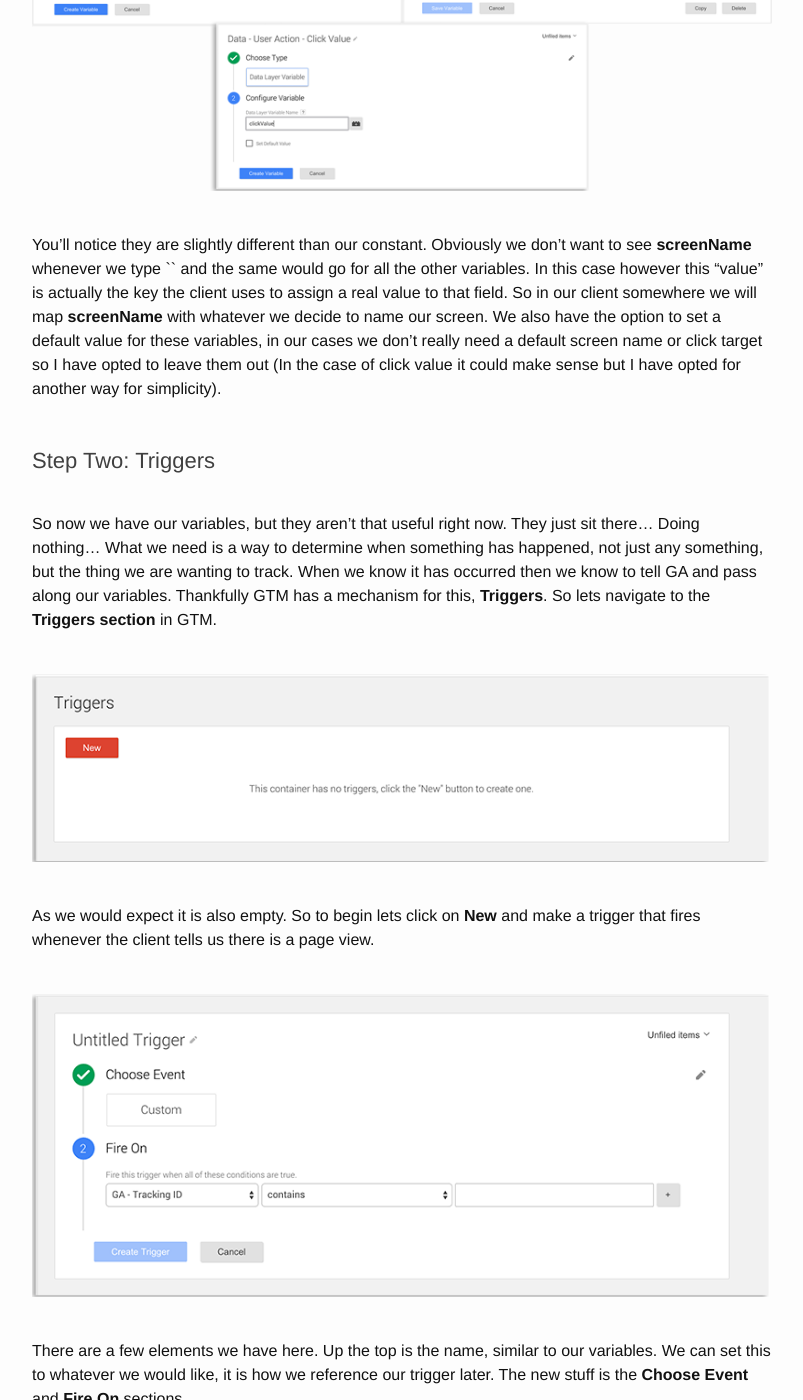
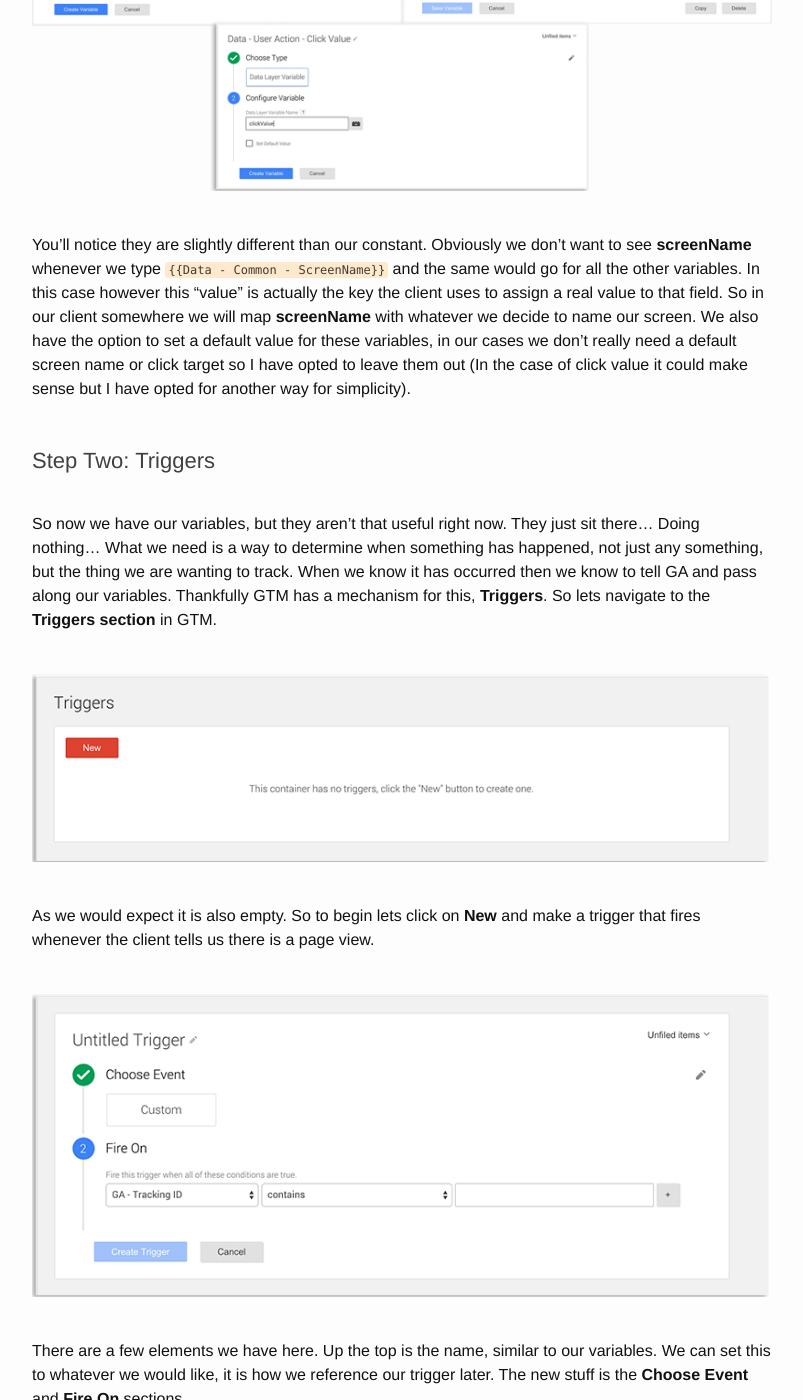
Before and after one commit to cplain/cplain.github.io, a Jekyll site: the page built from _posts/2015-09-21-google-tag-manager.markdown, in a window 1280 px wide and 1400 px high, scrolled down 14804 px. Shown: the whole window, without its empty margins (238-1041 px from the left). Built offline with Jekyll 4.4.1, drawn with Linux system fonts in a browser that asks for light colours; some of the changed text lies outside the part shown.

Commit message:
Fixed markdown syntax for code blocks

````diff
--- a/_posts/2015-09-21-google-tag-manager.markdown
+++ b/_posts/2015-09-21-google-tag-manager.markdown
@@ -15,9 +15,9 @@
 
 &nbsp;
 
-```
+~~~
 Note: During the course of this article I will be showing real ids and values, this is to help you see what values are important and where they go. They will all be long deleted before you read them.
-```
+~~~
 
 &nbsp;
 
@@ -37,9 +37,9 @@
 
 &nbsp;
 
-```
+~~~
 Tip: If you only want a limited set of tracking to start, build the clients to track everything within reason. Then you can limit the tracking at the GTM layer. Which means GTM can be changed to send it through when people inevitably change their minds. No code changes or client launches required!
-```
+~~~
 
 &nbsp;
 
@@ -55,9 +55,9 @@
 
 &nbsp;
 
-```
+~~~
 Just repeating myself: This section will be an overview, my aim here is to show you what everything looks like and what to expect. We will go into more depth later in the context of setting up some tracking in an example client.
-```
+~~~
 
 &nbsp;
 
@@ -72,12 +72,12 @@
 
 &nbsp;
 
-```
+~~~
 The exact update logic is:
 WHEN a client is launched
 IF it has been more than 24 hours since the list time it checked
 THEN check and update the container
-```
+~~~
 
 &nbsp;
 
@@ -131,9 +131,9 @@
 
 &nbsp;
 
-```
+~~~
 Search, Overview and Folders are not relevant to the content of this article, they are a discussion for another time.
-```
+~~~
 
 &nbsp;
 
@@ -167,9 +167,9 @@
 
 &nbsp;
 
-```
+~~~
 A quick note on talking to GA in real-time: A real-time event is visible in GA for 30 minutes before it leaves. After that 30 minutes the event is not viewable until 24 hours later when it appears as part of the daily reports and figures. This is just how GA works as it needs to run processing etc on all the daily figures to generate meaningful reports and statistics.
-```
+~~~
 
 &nbsp;
 
@@ -208,9 +208,9 @@
 
 &nbsp;
 
-```
+~~~
 While you definitely can have one GTM container that handles multiple clients (of the same platform), it is generally considered poor practice. You most likely never want a single out of the box analytics experience. If you have two apps that are very similar consider copying the container (I will discuss how to do this later) and making modifications per specific client.
-```
+~~~
 
 &nbsp;
 
@@ -366,7 +366,7 @@
 
 Up the top we name our variable. This will be how we refer to it later. Remember in most analytics solutions you will have a lot of variables, so you may want to define some sort of convention to make the list easier to navigate in future.
 
-Then in the value field we put in our tracking id. That means now, whenever I use this variable via the syntax `{{GA - Tracking ID}}` I am actually referencing my id!
+Then in the value field we put in our tracking id. That means now, whenever I use this variable via the syntax `{% raw %}{{GA - Tracking ID}}{% endraw %}` I am actually referencing my id!
 
 When we click **Create Variable** we will see our new constant in the **User-Defined Variables** section. If we ever want to update the name, or value or even type we can by simply clicking on it.
 
@@ -386,9 +386,9 @@
 
 &nbsp;
 
-```
+~~~
 You probably noticed a lot of these examples are for screen elements that aren't necessarily buttons. I never said I was going to do ONLY buttons with a single tag did I?
-```
+~~~
 
 &nbsp;
 
@@ -400,7 +400,7 @@
 
 &nbsp;
 
-You'll notice they are slightly different than our constant. Obviously we don't want to see **screenName** whenever we type `{{Data - Common - ScreenName}}` and the same would go for all the other variables. In this case however this "value" is actually the key the client uses to assign a real value to that field. So in our client somewhere we will map **screenName** with whatever we decide to name our screen. We also have the option to set a default value for these variables, in our cases we don't really need a default screen name or click target so I have opted to leave them out (In the case of click value it could make sense but I have opted for another way for simplicity).
+You'll notice they are slightly different than our constant. Obviously we don't want to see **screenName** whenever we type `{% raw %}{{Data - Common - ScreenName}}{% endraw %}` and the same would go for all the other variables. In this case however this "value" is actually the key the client uses to assign a real value to that field. So in our client somewhere we will map **screenName** with whatever we decide to name our screen. We also have the option to set a default value for these variables, in our cases we don't really need a default screen name or click target so I have opted to leave them out (In the case of click value it could make sense but I have opted for another way for simplicity).
 
 &nbsp;
 
@@ -444,9 +444,9 @@
 
 &nbsp;
 
-```
+~~~
 If you have your smart pants on today you are probably thinking to yourself that "pageView" would be perfect for a constant. And you would be right! This is just one of the many more values we will encounter that would be constants in the real world but I am leaving as their actual values here for simplicities sake.
-```
+~~~
 &nbsp;
 
 Now when we click **Create Trigger** we will see our brand new Trigger ready to go.
@@ -516,9 +516,9 @@
 
 &nbsp;
 
-```
+~~~
 Note: A tag will activate if any one of its attached triggers fires. Attaching multiple triggers does not mean your tag holds out until all triggers are true. There is no support for this, you would need to make a third trigger with all the constraints of the other two. However if more than one trigger is true in a single event, your tag will still only fire the once.
-```
+~~~
 
 &nbsp;
 
@@ -650,9 +650,9 @@
 
 Probably the easiest part of the whole process. You just need to add the following line to your **build.gradle**.
 
-```
+~~~
 compile "com.google.android.gms:play-services-analytics:7.8.0"
-```
+~~~
 
 If you already have the whole play services bundle compiling then don't bother with this line, you're already set up.
 
@@ -688,15 +688,15 @@
 
 So in our application's onCreate we have:
 
-```
+~~~
 TagManager tagManager = getTagManager();
 
 mComponent = DaggerGTMAppApplicationComponent.builder()
                 .appModule(new AppModule(this, tagManager))
                 .networkModule(new NetworkModule())
                 .build();
+~~~
 
-```
 &nbsp;
 
 So as you can see we have bundled up all our TagManager creation in this `getTagManager()` method. Then we provide this to our module. This module can then create a `@Provides` method for our TagManager. Done!
@@ -705,7 +705,7 @@
 
 But lets take a peek at `getTagManager()` shall we?
 
-```
+~~~
 protected TagManager getTagManager() {
     TagManager tagManager = TagManager.getInstance(this);
 
@@ -716,7 +716,7 @@
     return tagManager;
 }
 
-```
+~~~
 
 &nbsp;
 
@@ -744,14 +744,14 @@
 
 So these two values will be sitting in our build.gradle like this:
 
-```
+~~~
 prod {
    ...
    buildConfigField "String", "GTM_CONTAINER_ID", "GTM-MZRKNH"
    buildConfigField "String", "GTM_BINARY_NAME", "gtm_mzrknh_v1"
    ...
 }
-```
+~~~
 
 &nbsp;
 
@@ -761,12 +761,12 @@
 
 Now what would this method look like in our TestGTMApp?
 
-```
+~~~
 @Override
 protected TagManager getTagManager() {
     return Mockito.mock(TagManager.class, Mockito.RETURNS_MOCKS);
 }
-```
+~~~
 &nbsp;
 
 Quite a lot simpler. We are just returning a fake TagManager that will not give us errors when used. Note also we use the `RETURNS_MOCKS` option. This is because when we go to use our TagManager later we will need to access some objects within the TagManager that we also want mocked.
@@ -783,7 +783,7 @@
 
 Lets check out our page tracking method.
 
-```
+~~~
 @Inject TagManager mTagManager;
 
 protected abstract String getName();
@@ -792,7 +792,7 @@
     String name = getName();
     mTagManager.getDataLayer().pushEvent("pageView", DataLayer.mapOf("screenName", name));
 }
-```
+~~~
 &nbsp;
 
 So what is going on here? Not much at all really. We are fetching the name for our page via `getName()` which will be implemented by all subclasses of our base presenter (Ensuring we have a unique name). We are then fetching the data layer of our TagManager and pushing through a "pageView" event.
@@ -809,7 +809,7 @@
 
 &nbsp;
 
-```
+~~~
 @Inject TagManager mTagManager;
 
 protected abstract String getName();
@@ -823,7 +823,7 @@
 protected boolean shouldTrackPage() {
     return true;
 }
-```
+~~~
 
 &nbsp;
 
@@ -835,7 +835,7 @@
 
 Now lets look at click tracking:
 
-```
+~~~
 // Everything we had above
 
 protected final void trackClick(String clickTarget, String clickValue) {
@@ -845,7 +845,7 @@
             "clickValue", clickValue
     ));
 }
-```
+~~~
 
 &nbsp;
 
@@ -855,7 +855,7 @@
 
 Lets add in another method.
 
-```
+~~~
 // Everything we had above
 
 protected final void trackClick(String clickTarget) {
@@ -869,7 +869,7 @@
             GTM_KEY_CLICK_VALUE, clickValue
     ));
 }
-```
+~~~
 &nbsp;
 
 This time we have two methods, one doing the tracking and one providing a default `clickValue` in the case we don't have one. Much more clean, now we can call either method depending on if we have a value to pass or not.
--- a/_sass/_base.scss
+++ b/_sass/_base.scss
@@ -120,36 +120,6 @@
     }
 }
 
-
-
-/**
- * Code formatting
- */
-pre,
-code {
-    font-size: 15px;
-    border: 1px solid $grey-color-light;
-    border-radius: 3px;
-    background-color: #eef;
-}
-
-code {
-    padding: 1px 5px;
-}
-
-pre {
-    padding: 8px 12px;
-    overflow-x: scroll;
-
-    > code {
-        border: 0;
-        padding-right: 0;
-        padding-left: 0;
-    }
-}
-
-
-
 /**
  * Wrapper
  */
````
